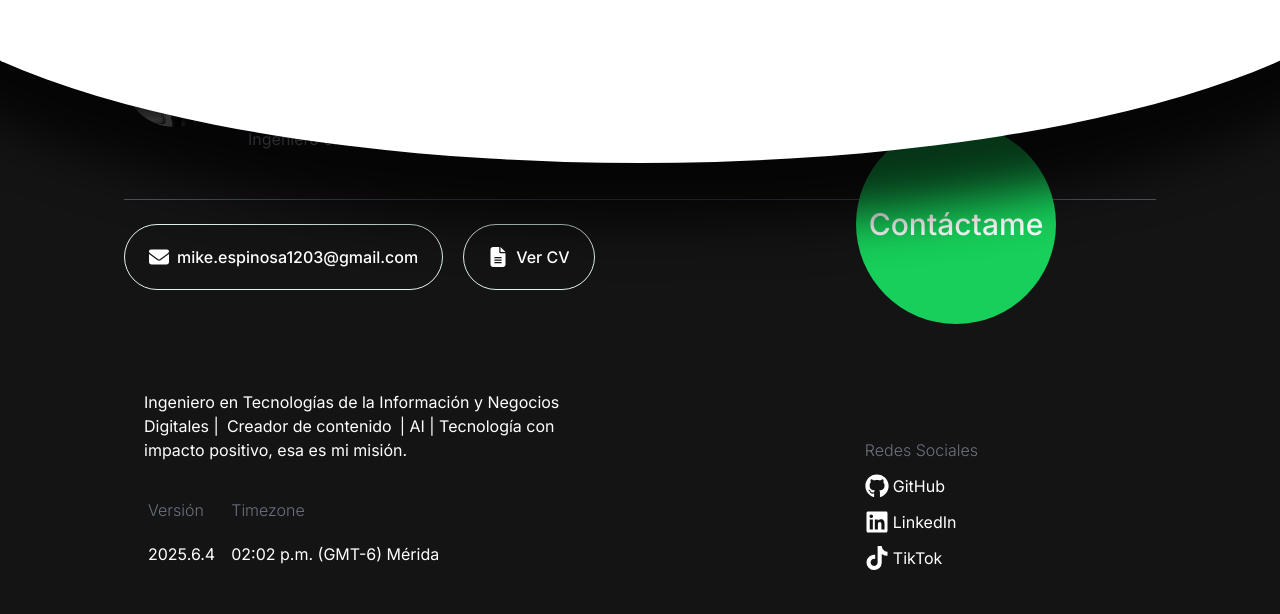
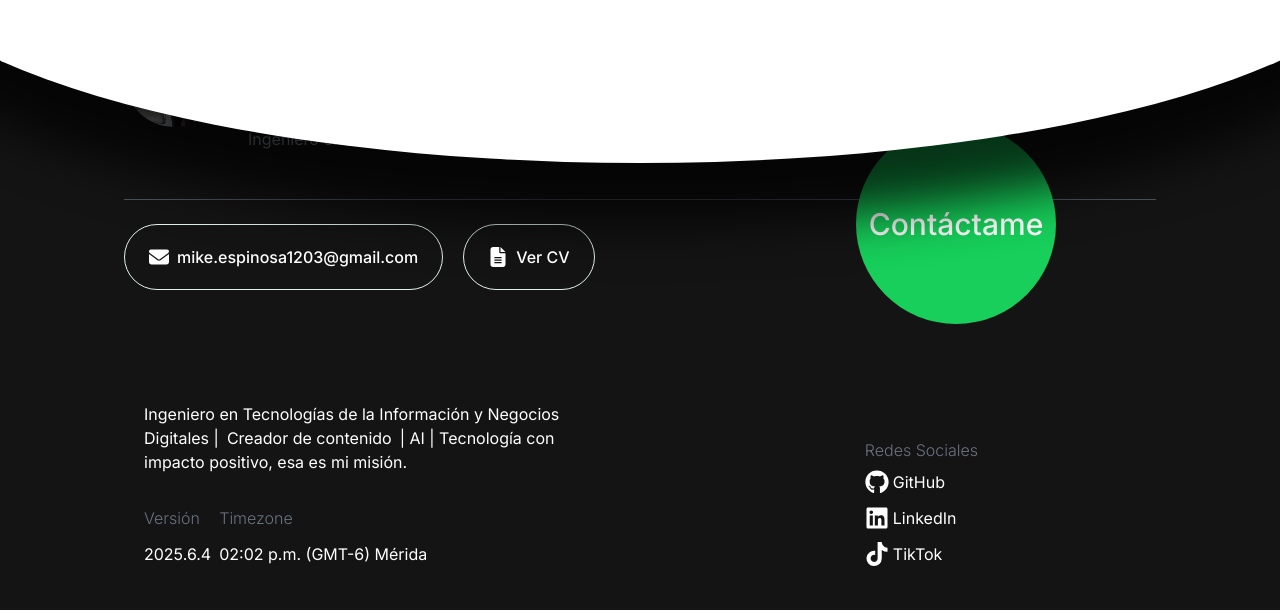
Before and after one commit to mikesspinosa/portfolio, a Next.js app: page / in a window 1280 px wide. Shown: the part 3705-4319 px from the top of the page. Built offline with nearby package versions, Linux system fonts and the light colour scheme.

Commit message:
fix(ui): align contact info content

```diff
--- a/src/components/home/ContactInfo.tsx
+++ b/src/components/home/ContactInfo.tsx
@@ -191,26 +191,26 @@ export default function ContactInfo() {
             </p>
             <div className="flex flex-row items-start gap-4 sm:gap-2">
               <span className="flex flex-col gap-2 sm:gap-3">
-                <h3 className="m-0 cursor-default p-1 text-sm sm:text-base font-light text-gray-500">
+                <h3 className="m-0 cursor-default text-sm sm:text-base font-light text-gray-500">
                   Versión
                 </h3>
-                <p className="relative m-0 cursor-pointer p-1 text-sm sm:text-base">2025.6.4</p>
+                <p className="relative m-0 cursor-pointer text-sm sm:text-base">2025.6.4</p>
               </span>
               <span className="flex flex-col gap-2 sm:gap-3">
-                <h3 className="m-0 cursor-default p-1 text-sm sm:text-base font-light text-gray-500">
+                <h3 className="m-0 cursor-default text-sm sm:text-base font-light text-gray-500">
                   Timezone
                 </h3>
-                <p className="relative m-0 cursor-pointer p-1 text-sm sm:text-base">
+                <p className="relative m-0 cursor-pointer text-sm sm:text-base">
                   {currentTime} (GMT-6) Mérida
                 </p>
               </span>
             </div>
           </div>
-          <div className="flex flex-col sm:flex-row items-start sm:items-end gap-4 sm:gap-2">
-            <span className="flex flex-col gap-2 sm:gap-3">
-              <h3 className="m-0 cursor-default text-sm sm:text-base font-light text-gray-500">
-                Redes Sociales
-              </h3>
+          <div className="flex flex-col sm:items-start gap-4 sm:gap-2">
+            <h3 className="m-0 cursor-default text-sm sm:text-base font-light text-gray-500">
+              Redes Sociales
+            </h3>
+            <div className="flex flex-col gap-2 sm:gap-3">
               <TooltipProvider>
                 <Tooltip>
                   <TooltipTrigger>
@@ -276,7 +276,7 @@ export default function ContactInfo() {
                   </TooltipContent>
                 </Tooltip>
               </TooltipProvider>
-            </span>
+            </div>
           </div>
         </div>
       </div>
```
